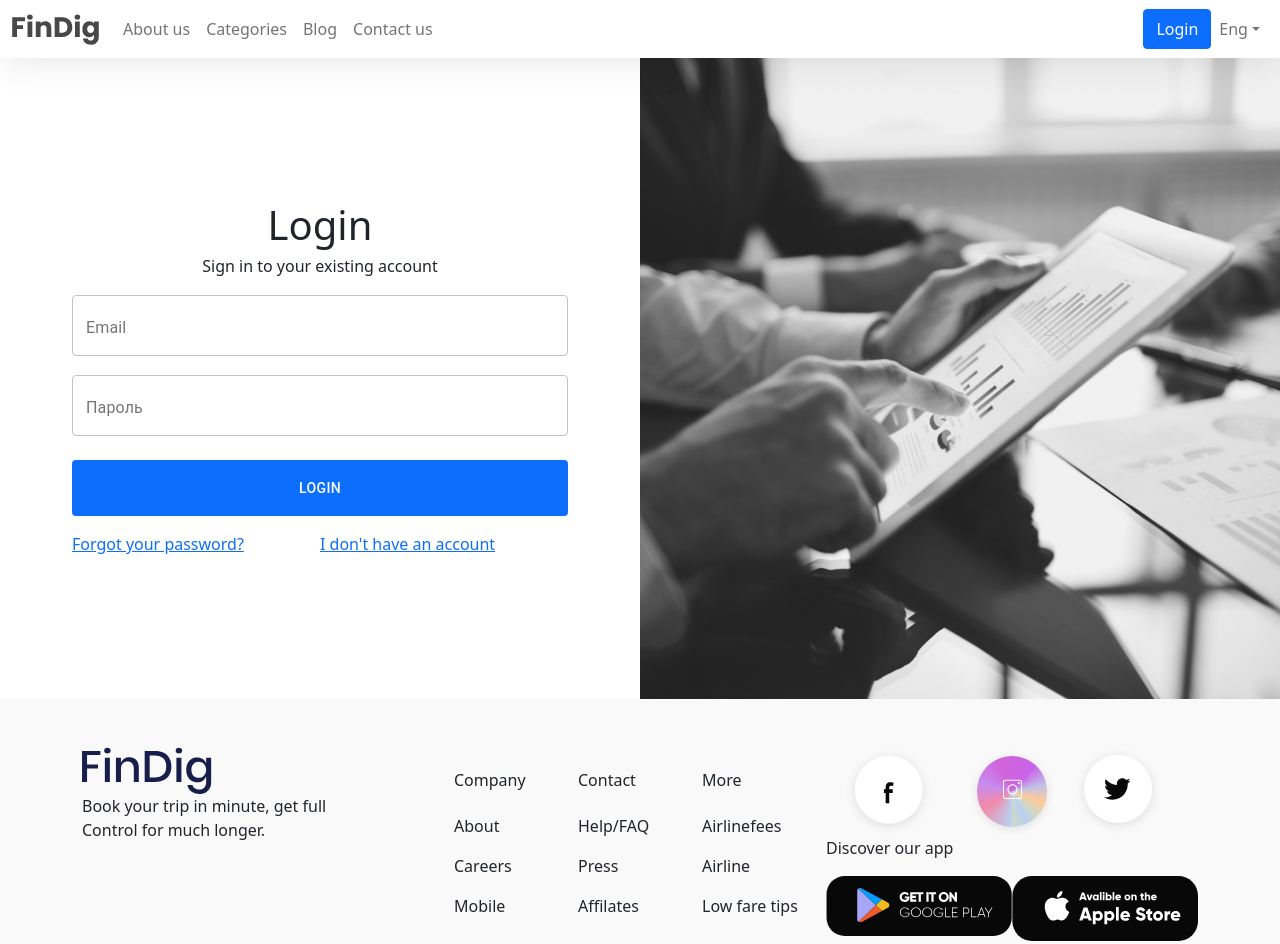
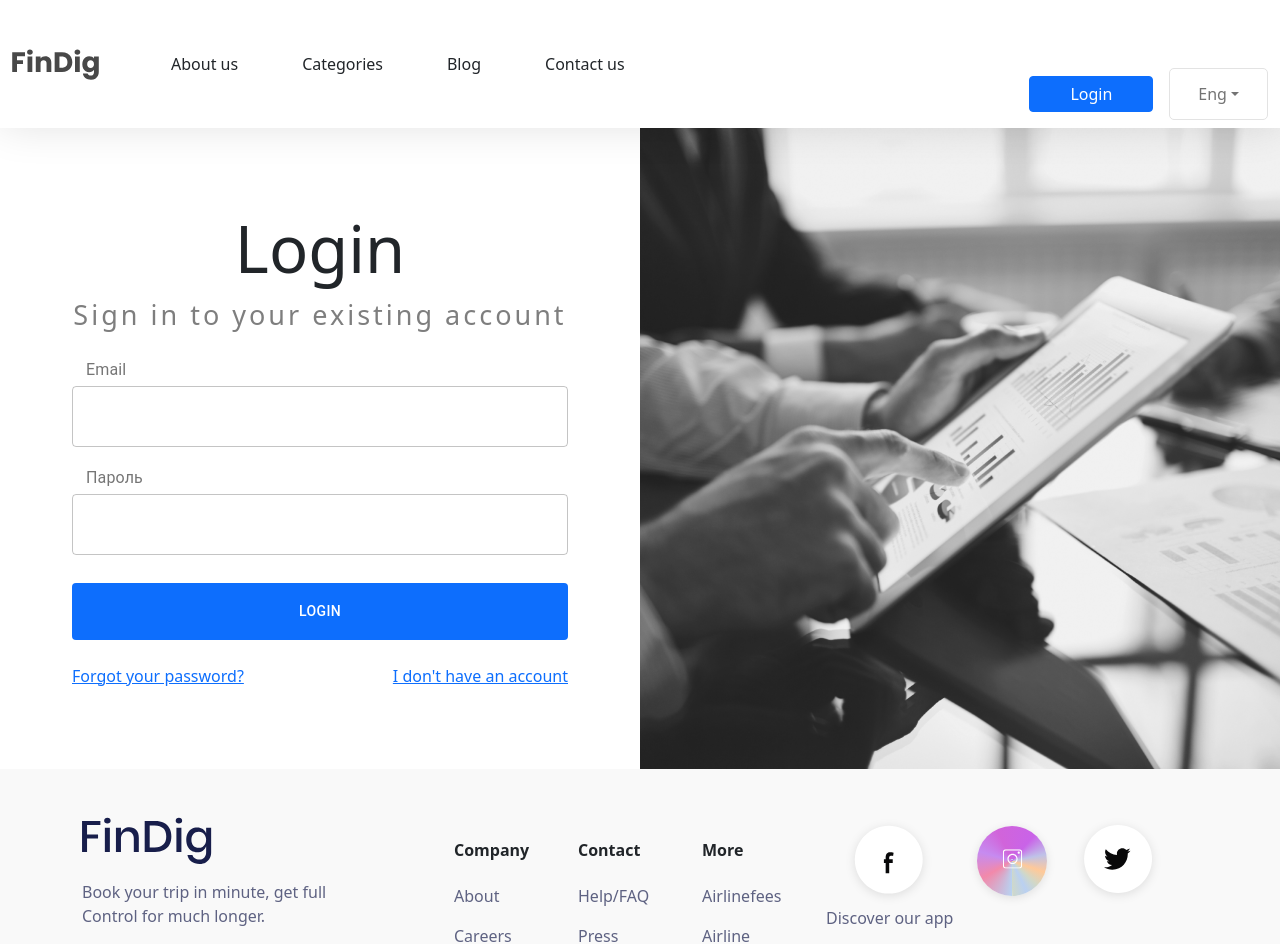
Before and after one commit to OksanaCoder/finDig, a React app: page /login in a window 1280 px wide. Shown: the top 944 px of the page. Built offline with nearby package versions, Linux system fonts and the light colour scheme.

Commit message:
feat: fix design for web/mob

```diff
--- a/src/components/Footer/index.js
+++ b/src/components/Footer/index.js
@@ -26,7 +26,7 @@ const Footer = () => {
                   fill="#181E4B"
                 />
               </svg>
-              <p>
+              <p className='text-footer my-3'>
                 Book your trip in minute, get full<br></br> Control for much
                 longer.
               </p>
@@ -35,24 +35,24 @@ const Footer = () => {
           <Col lg={4} md={4} sm={12} xs={12}>
             <Row>
               <Col lg={4} md={4} sm={12} xs={12}>
-                <h6 className="my-4">Company</h6>
-                <ul className="list-unstyled">
+                <h6 className="my-4 font-bold">Company</h6>
+                <ul className="list-unstyled text-footer ">
                   <li className="my-3">About</li>
                   <li className="my-3">Careers</li>
                   <li className="my-3">Mobile</li>
                 </ul>
               </Col>
               <Col lg={4} md={4} sm={12} xs={12}>
-                <h6 className="my-4">Contact</h6>
-                <ul className="list-unstyled">
+                <h6 className="my-4 font-bold">Contact</h6>
+                <ul className="list-unstyled text-footer ">
                   <li className="my-3">Help/FAQ</li>
                   <li className="my-3">Press</li>
                   <li className="my-3">Affilates</li>
                 </ul>
               </Col>
               <Col lg={4} md={4} sm={12} xs={12}>
-                <h6 className="my-4">More</h6>
-                <ul className="list-unstyled">
+                <h6 className="my-4 font-bold">More</h6>
+                <ul className="list-unstyled text-footer ">
                   <li className="my-3">Airlinefees</li>
                   <li className="my-3">Airline</li>
                   <li className="my-3">Low fare tips</li>
@@ -73,7 +73,7 @@ const Footer = () => {
               </Col>
             </Row>
             <Row>
-              <p>Discover our app</p>
+              <p className='text-footer'>Discover our app</p>
             </Row>
             <Row>
               <Col lg={6} md={6} sm={6} xs={6}>
@@ -86,7 +86,7 @@ const Footer = () => {
           </Col>
         </Row>
         <Row style={{ paddingTop: "50px" }}>
-          <p className="text-center">All rights reserved@jadoo.co</p>
+          <p className="text-center text-footer small-font">All rights reserved@jadoo.co</p>
         </Row>
       </Container>
     </div>
--- a/src/containers/HeaderContainer/index.js
+++ b/src/containers/HeaderContainer/index.js
@@ -26,16 +26,16 @@ const HeaderContainer = () => {
             <Nav
               className="me-auto my-2 my-lg-0"
               style={{ maxHeight: "100px" }}
-              navbarScroll
+
             >
-              <Nav.Link href="#action1">About us</Nav.Link>
-              <Nav.Link href="#action2">Categories</Nav.Link>
-              <Nav.Link href="#action1">Blog</Nav.Link>
-              <Nav.Link href="#action2">Contact us</Nav.Link>
+              <Nav.Link href="#action1" className='ms-5 text-dark no-bold'>About us</Nav.Link>
+              <Nav.Link href="#action2" className='ms-5 text-dark no-bold'>Categories</Nav.Link>
+              <Nav.Link href="#action1" className='ms-5 text-dark no-bold'>Blog</Nav.Link>
+              <Nav.Link href="#action2" className='ms-5 text-dark no-bold'>Contact us</Nav.Link>
             </Nav>
-            <Nav className="ml-auto">
-              <Button>Login</Button>
-              <NavDropdown title="Eng" id="navbarScrollingDropdown">
+            <Nav className="ml-auto mob-flex">
+              <Button className='btn-login'>Login</Button>
+              <NavDropdown title="Eng" id="navbarScrollingDropdown" className='dropdown-lang text-dark no-bold ms-3'>
                 <NavDropdown.Item href="#action3">Eng</NavDropdown.Item>
               </NavDropdown>
             </Nav>
--- a/src/pages/LoginPage/index.js
+++ b/src/pages/LoginPage/index.js
@@ -23,8 +23,8 @@ const LoginPage = ({
       <Col lg={6} md={6} sm={12} xs={12} className='center-vertically login-wrapper'>
     <div>
       <div className='text-center'>
-      <h1>Login</h1>
-      <h6>Sign in to your existing account</h6>
+      <h1 className='h1'>Login</h1>
+      <h6 className='subtitle letter-space-3'>Sign in to your existing account</h6>
       </div>
       <div>
         <Formik
@@ -60,7 +60,8 @@ const LoginPage = ({
                 errorText={errors.email && touched.email && errors.email}
                 value={values.email}
                 onChange={handleChange}
-                shrink="false"
+                // shrink="false"
+                className='my-5'
               />
               <Input
                 placeholder="**********"
@@ -74,7 +75,9 @@ const LoginPage = ({
                 }
                 value={values.password}
                 onChange={handleChange}
+                className='my-1'
               />
+
               <div>
                 {/* <Link to="/forgot">Forgot password ?</Link> */}
                 <Button
@@ -82,17 +85,17 @@ const LoginPage = ({
                   variant="contained"
                   color="primary"
                   onClick={handleSubmit1}
-                  className="my-3 btn-primary w-100 py-3"
+                  className="my-4 btn-primary w-100 py-3"
                 >
                   Login
                 </Button>
               </div>
-              <Row>
-                <Col lg={6} md={6} sm={12} xs={12} >
+              <Row className='d-flex align-items-center justify-content-between'>
+                <Col lg={6} md={6} sm={6} xs={6} >
                 <a href="">Forgot your password?</a>
                 </Col>
-                <Col lg={6} md={6} sm={12} xs={12} >
-                <a href="">I don't have an account</a>
+                <Col lg={6} md={6} sm={6} xs={6} style={{textAlign: 'right'}}>
+                <a href="" >I don't have an account</a>
                 </Col>
               </Row>
             </form>
--- a/src/styles/components/Footer.css
+++ b/src/styles/components/Footer.css
@@ -21,3 +21,13 @@
   width: 70.55px;
 height: 70.45px;
 }
+
+.font-bold {
+    font-weight: bold;
+}
+.text-footer {
+    color: #5E6282;
+}
+.small-font {
+    font-size: 12px;
+}
--- a/src/styles/components/HeaderContainer.css
+++ b/src/styles/components/HeaderContainer.css
@@ -2,3 +2,33 @@
     background: #FFFFFF;
     box-shadow: 0px -5px 45px rgba(0, 0, 0, 0.14);
 }
+.no-bold {
+    font-weight: 300;
+}
+.btn-login {
+    padding: 5px 40px !important;
+}
+.dropdown-lang {
+    border: 1px solid #E3E3E3;
+    border-radius: 5px;
+    padding: 5px 20px !important;
+}
+.navbar-nav-scroll {
+    max-height: 100% !important;
+}
+.mob-flex {
+    display: flex;
+    justify-content: center;
+    align-items: center;
+    flex-direction: row !important;
+    padding-top: 60px ;
+}
+@media screen and (max-width: 600px) {
+    .dropdown-lang {
+        padding: 0 20px !important;
+    }
+    .btn-login {
+        padding-top: 7px !important;
+        padding-bottom: 7px !important;
+    }
+}
--- a/src/styles/components/Login.css
+++ b/src/styles/components/Login.css
@@ -27,6 +27,28 @@
 
 @media screen and (max-width: 600px) {
     .login-wrapper {
-        padding: 40px;
+        padding: 40px  !important;
     }
 }
+.h1 {
+    font-size: 65px !important;
+    font-weight: 400 !important;
+}
+.subtitle {
+    font-size: 27px;
+line-height: 40px;
+/* identical to box height */
+
+
+color: #000000;
+
+opacity: 0.5;
+font-weight: 300;
+}
+
+.MuiInputLabel-outlined {
+    transform: translate(14px, -29px) scale(1) !important;
+}
+.letter-space-3 {
+    letter-spacing: 3px;
+}
```
